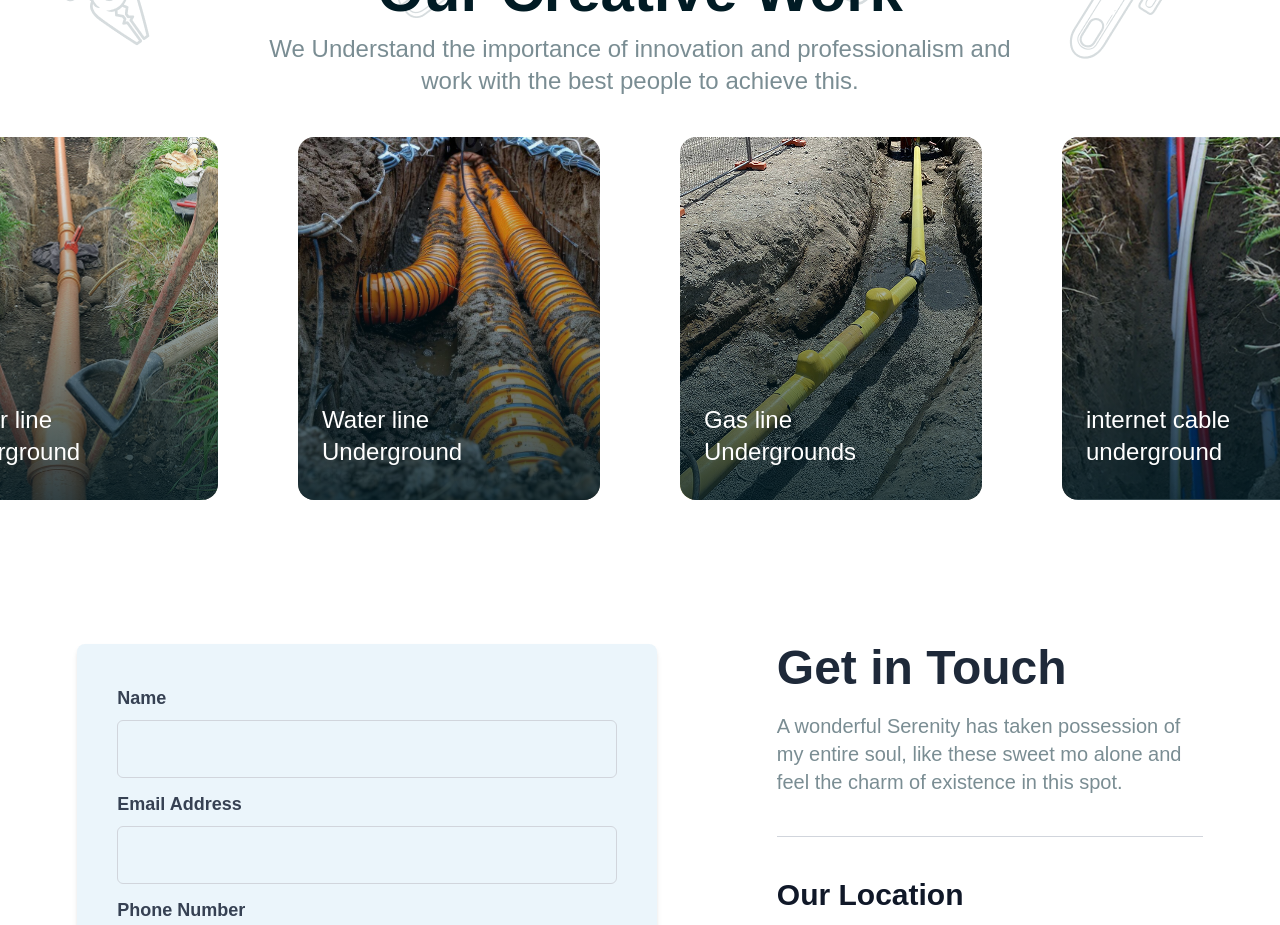
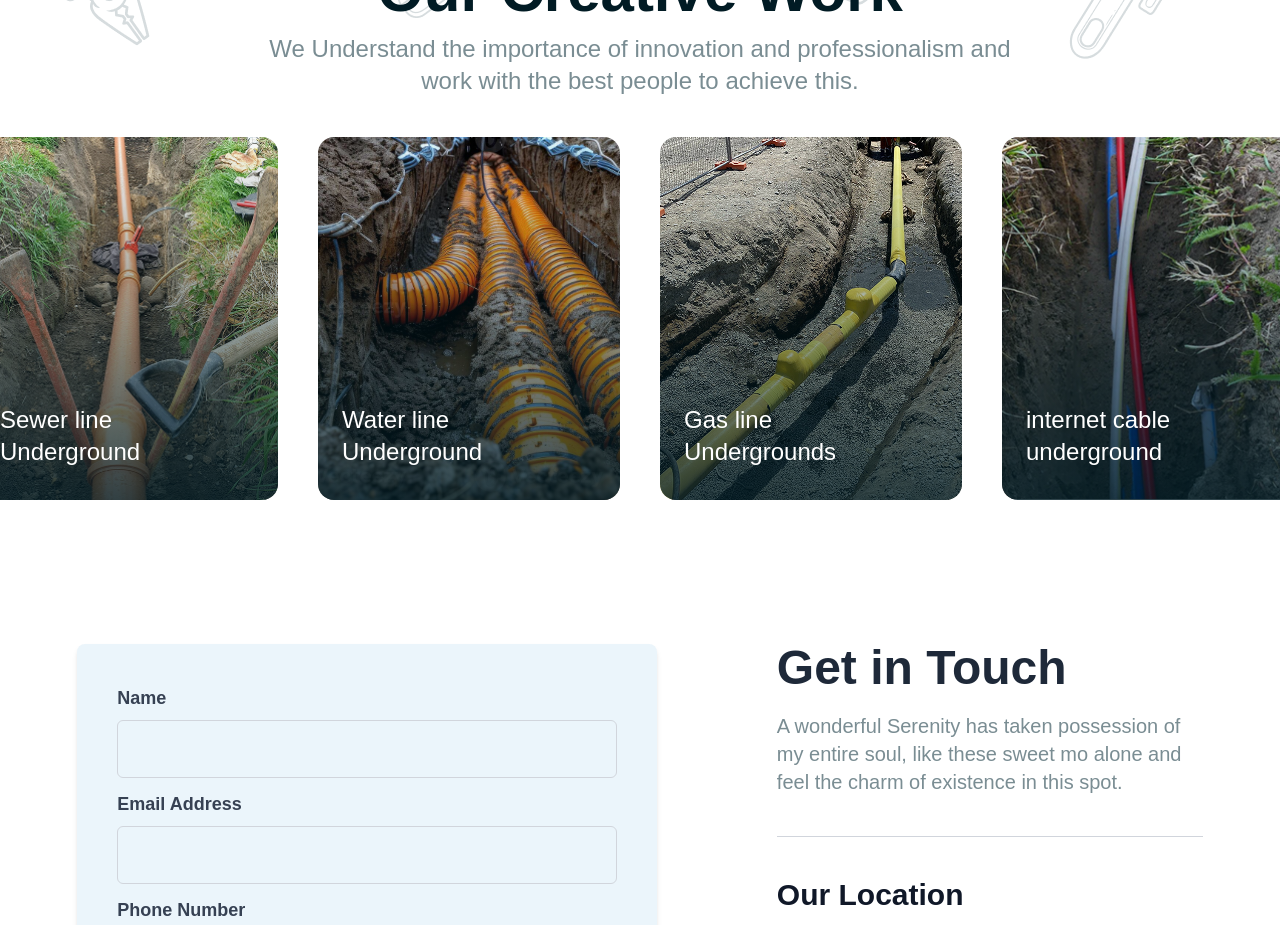
Before and after one commit to weblogiance/shyam-Infratech, a React (Vite) app: page / in a window 1280 px wide. Shown: the part 3180-4105 px from the top of the page. Built offline with nearby package versions, Linux system fonts and the light colour scheme.

Commit message:
only gap change.

```diff
--- a/src/components/Home/Work.jsx
+++ b/src/components/Home/Work.jsx
@@ -88,7 +88,7 @@ const Work = () => {
                     <p className=' text-2xl max-sm:text-base max-w-3xl text-center text-[#7A8D93]'>We Understand the importance of innovation and professionalism and work with the best people to achieve this.</p>
                 </div>
                 <div>
-                    <div className="flex lg:flex-row flex-col justify-center items-center gap-x-20 w-full  gap-y-5 my-10 place-items-center  mx-auto mt-10 lg:grid-cols-4 ">
+                    <div className="flex lg:flex-row flex-col justify-center items-center gap-x-10 w-full  gap-y-5 my-10 place-items-center  mx-auto mt-10 lg:grid-cols-4 ">
                         {serviceName.map((card, index) => (
                             <div key={index} className="relative group ">
 
```
